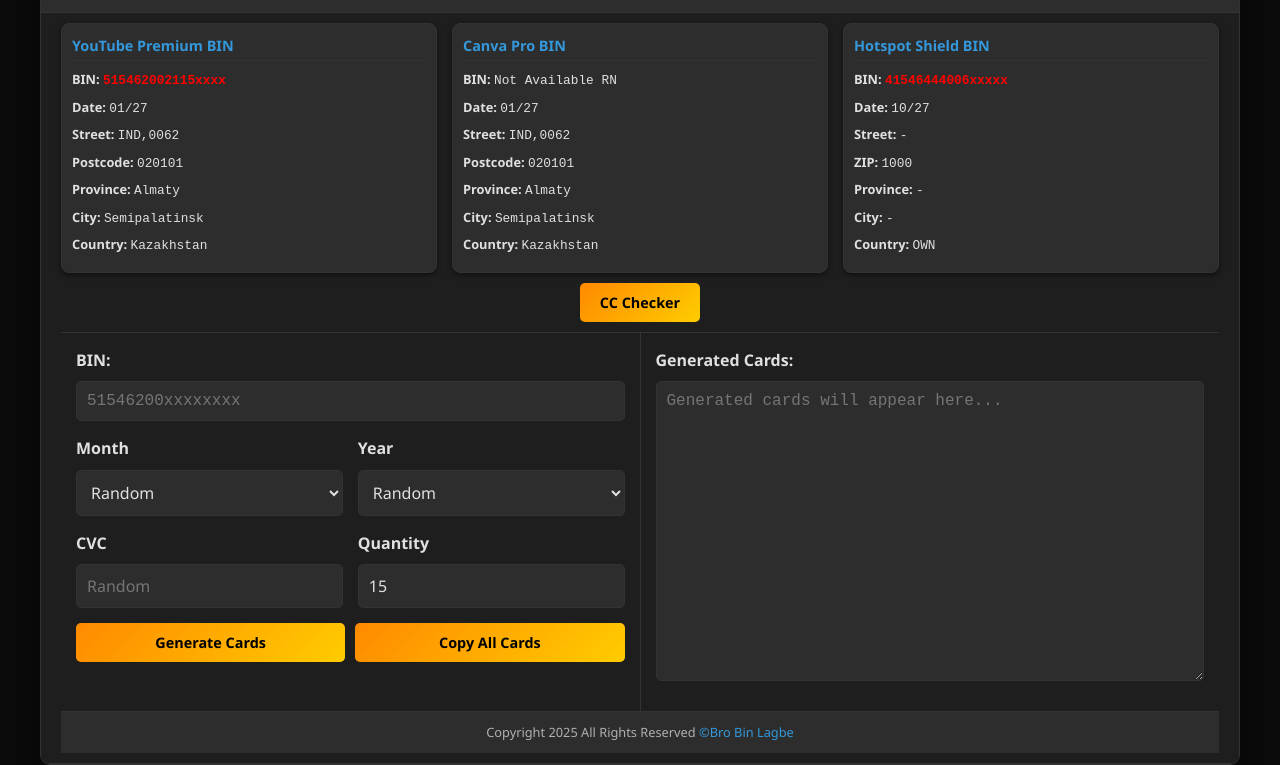
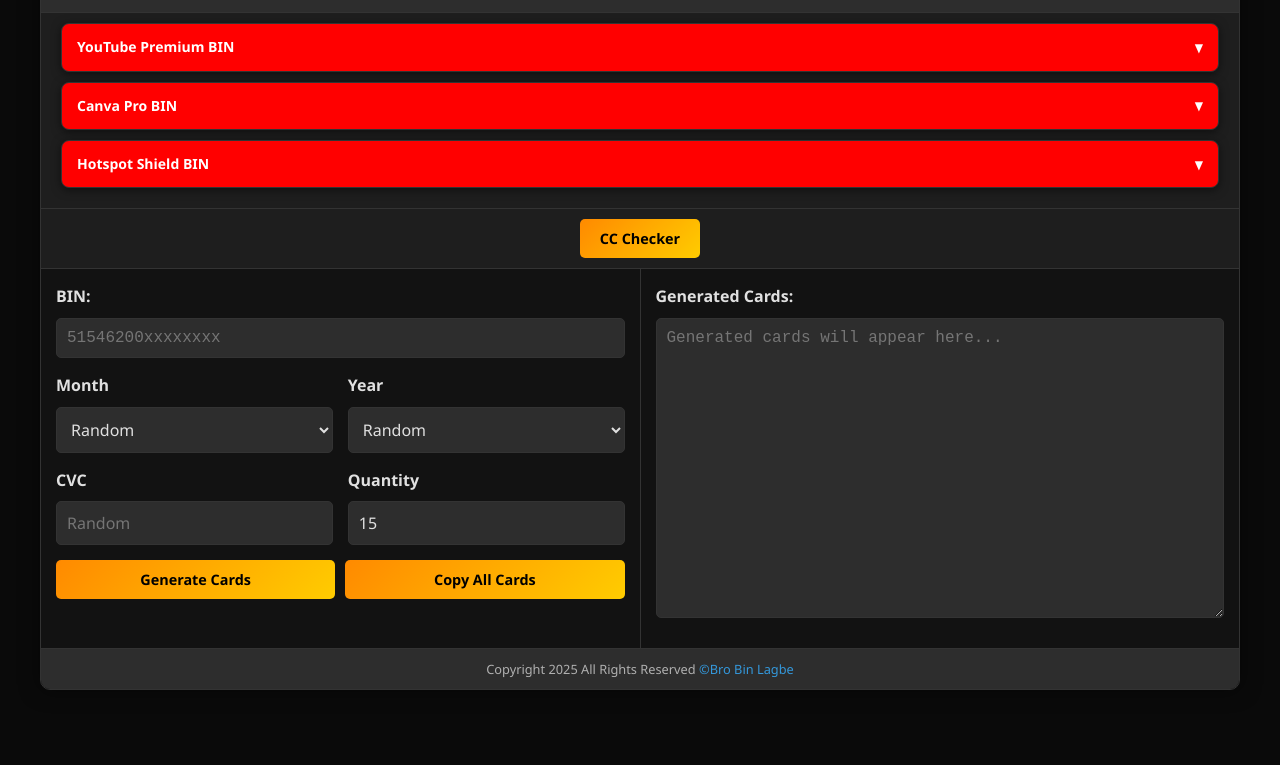
Before and after one commit to bbinl/cc-gen-backup-03, a plain HTML site: page index.html in a window 1280 px wide. Shown: the part 65-830 px from the top of the page. After the commit the page ends 800 px from the top, so only its background shows below. Drawn offline with Linux system fonts and the light colour scheme.

Commit message:
Update index.html

```diff
--- a/index.html
+++ b/index.html
@@ -3,23 +3,11 @@
     <meta charset="UTF-8">
     <meta name="viewport" content="width=device-width,initial-scale=1,user-scalable=no">
     <meta http-equiv="X-UA-Compatible" content="ie=edge">
-    <title>checker.top is a Free Credit Card Checker - Bin CC checker Live or Die</title>
-    <meta name="description" content="checker.top is Online credit card checker instantly. Check CCN and CCV free. CC checker and Bin checker live or dead, free forever." data-qmeta="description">
-    <meta name="keywords" content="Bin checker, checker.top, cc checker, check ccn, check cc live, check credit card online, check ccv, free check ccn, Credit Card Validator, check bin, carding method, check cc online" data-qmeta="keywords">
-    <meta name="og:title" content="Free Credit Card Checker - Bin CC checker Live or Die, checker.top" data-qmeta="ogTitle">
-    <meta name="twitter:title" content="Free Credit Card Checker - Bin CC checker Live or Die, checker.top" data-qmeta="twitterTitle">
-    <meta name="og:description" property="og:description" content="Online credit card checker instantly. Check CCN and CCV free. CC checker and Bin checker live or dead, free forever, checker.top." data-qmeta="ogDesc">
-    <meta name="twitter:description" content="Online credit card checker instantly. Check CCN and CCV free. CC checker and Bin checker live or dead, free forever, checker.top.">
+    <title>BBINL CC Gen</title>
     <link rel="stylesheet" href="https://fonts.googleapis.com/css?family=Lato:300,400,700">
-    <script async="" src="https://cdn.sessionstack.com/sessionstack.js"></script>
-    <meta name="apple-mobile-web-app-capable" content="yes">
-    <meta name="apple-mobile-web-app-status-bar-style" content="black-translucent">
-    <meta name="apple-mobile-web-app-title" content="Team RL Cc Gen">
-    <meta name="mobile-web-app-capable" content="yes">
-    <meta name="theme-color" content="#000">
-<link rel="icon" type="image/png" href="favicon.png">
-<link rel="stylesheet" href="style.css">
-<link rel="stylesheet" href="https://cdnjs.cloudflare.com/ajax/libs/font-awesome/6.4.2/css/all.min.css">
+    <link rel="stylesheet" href="https://cdnjs.cloudflare.com/ajax/libs/font-awesome/6.4.2/css/all.min.css">
+    <link rel="stylesheet" href="style.css">
+    <link rel="icon" type="image/png" href="favicon.png">
 </head>
 <body>
   <div class="page-container">
@@ -27,25 +15,10 @@
     <header class="page-header">
       <h1 class="page-title">BBINL CC Gen</h1>
     </header>
-   <!-- BIN Information Section -->
+
+    <!-- BIN Information Section -->
     <div class="bin-section">
-      <!-- Mobile BIN Examples -->
-      <div class="bin-examples-mobile">
-        <div class="bin-examples">
-          <div class="bin-item">
-            YT Premium BIN: <code>515462002115xxxx</code>
-          </div>
-          <div class="bin-item">
-            Canva Pro BIN: <code>Not Available RN</code>
-          </div>
-          <div class="bin-item">
-            Hotspot Shield BIN: <code>41546444006xxxxx</code>
-          </div>
-        </div>
-      </div>
-
-      <!-- Mobile BIN Dropdown Cards -->
-      <div class="bin-dropdown-mobile">
+      <div class="bin-dropdown-container">
         <!-- YouTube Premium Card -->
         <div class="bin-dropdown-card">
           <div class="bin-dropdown-header" onclick="toggleDropdown(this)">
@@ -160,45 +133,7 @@
           </div>
         </div>
       </div>
-
-      <!-- Desktop BIN Cards -->
-<div class="bin-cards-desktop">
-  <!-- YouTube Premium Card -->
-  <div class="bin-card">
-    <div class="bin-card-title">YouTube Premium BIN</div>
-    <div class="bin-detail"><strong>BIN:</strong> <span class="bin-dropdown-value bin-dropdown-bin copyable">515462002115xxxx</span></div>
-    <div class="bin-detail"><strong>Date:</strong> <span class="bin-dropdown-value copyable">01/27</span></div>
-    <div class="bin-detail"><strong>Street:</strong> <span class="bin-dropdown-value copyable">IND,0062</span></div>
-    <div class="bin-detail"><strong>Postcode:</strong> <span class="bin-dropdown-value copyable">020101</span></div>
-    <div class="bin-detail"><strong>Province:</strong> <span class="bin-dropdown-value copyable">Almaty</span></div>
-    <div class="bin-detail"><strong>City:</strong> <span class="bin-dropdown-value copyable">Semipalatinsk</span></div>
-    <div class="bin-detail"><strong>Country:</strong> <span class="bin-dropdown-value copyable">Kazakhstan</span></div>
-  </div>
-
-  <!-- Canva Pro Card -->
-  <div class="bin-card">
-    <div class="bin-card-title">Canva Pro BIN</div>
-    <div class="bin-detail"><strong>BIN:</strong> <span class="bin-dropdown-value copyable">Not Available RN</span></div>
-    <div class="bin-detail"><strong>Date:</strong> <span class="bin-dropdown-value copyable">01/27</span></div>
-    <div class="bin-detail"><strong>Street:</strong> <span class="bin-dropdown-value copyable">IND,0062</span></div>
-    <div class="bin-detail"><strong>Postcode:</strong> <span class="bin-dropdown-value copyable">020101</span></div>
-    <div class="bin-detail"><strong>Province:</strong> <span class="bin-dropdown-value copyable">Almaty</span></div>
-    <div class="bin-detail"><strong>City:</strong> <span class="bin-dropdown-value copyable">Semipalatinsk</span></div>
-    <div class="bin-detail"><strong>Country:</strong> <span class="bin-dropdown-value copyable">Kazakhstan</span></div>
-  </div>
-
-  <!-- Hotspot Shield Card -->
-  <div class="bin-card">
-    <div class="bin-card-title">Hotspot Shield BIN</div>
-    <div class="bin-detail"><strong>BIN:</strong> <span class="bin-dropdown-value bin-dropdown-bin copyable">41546444006xxxxx</span></div>
-    <div class="bin-detail"><strong>Date:</strong> <span class="bin-dropdown-value copyable">10/27</span></div>
-    <div class="bin-detail"><strong>Street:</strong> <span class="bin-dropdown-value copyable">-</span></div>
-    <div class="bin-detail"><strong>ZIP:</strong> <span class="bin-dropdown-value copyable">1000</span></div>
-    <div class="bin-detail"><strong>Province:</strong> <span class="bin-dropdown-value copyable">-</span></div>
-    <div class="bin-detail"><strong>City:</strong> <span class="bin-dropdown-value copyable">-</span></div>
-    <div class="bin-detail"><strong>Country:</strong> <span class="bin-dropdown-value copyable">OWN</span></div>
-  </div>
-</div>
+    </div>
 
     <!-- CC Checker Button -->
     <div class="cc-checker-container">
```
